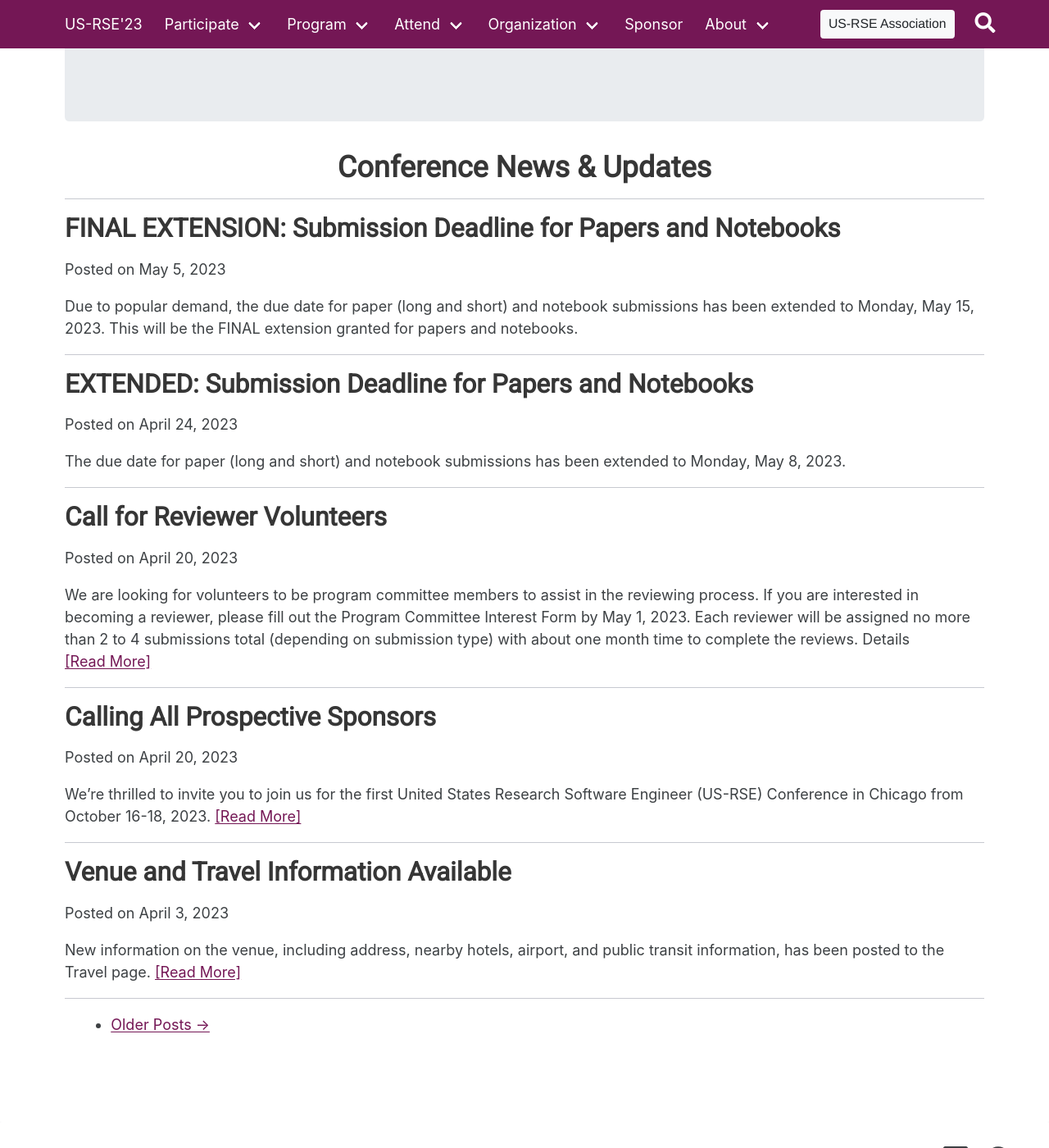
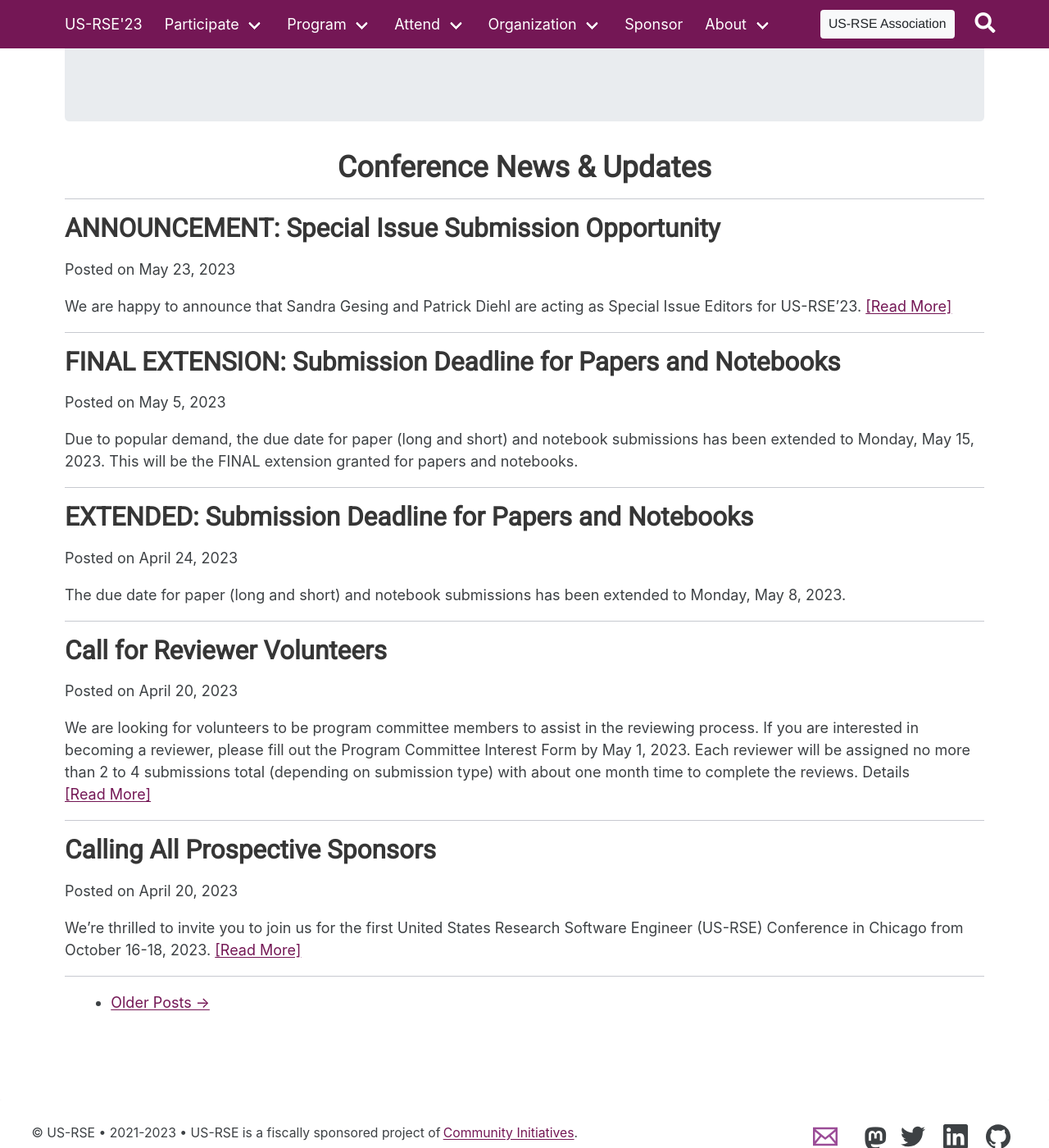
Before and after one commit to USRSE/usrse23, a Jekyll site: the page built from index.html, in a window 1280 px wide and 1400 px high, scrolled down 1686 px. Shown: the whole window at 82% size. Built offline with Jekyll 4.4.1, drawn with Linux system fonts in a browser that asks for light colours; the list of posts is cut into pages by our own code; a style sheet for code colours, icons or effects is not loaded.

Commit message:
Add special issue editors role and announcement

```diff
--- a/_data/menus/organization.yml
+++ b/_data/menus/organization.yml
@@ -12,6 +12,8 @@
       link: organization/technical/
     - name: Publication
       link: organization/publication/
+    - name: Special Issue Editors
+      link: organization/special-issue/
     - name: Sponsorship
       link: organization/sponsorship/
     - name: Student
--- a/_data/navigation.yml
+++ b/_data/navigation.yml
@@ -36,6 +36,8 @@
       link: organization/technical/
     - name: Publication
       link: organization/publication/
+    - name: Special Issue Editors
+      link: organization/special-issue/
     - name: Sponsorship
       link: organization/sponsorship/
     - name: Student
--- /dev/null
+++ b/_posts/2023-05-23-special-issue.md
@@ -0,0 +1,14 @@
+---
+layout: post
+title: "ANNOUNCEMENT: Special Issue Submission Opportunity"
+date: 2023-05-23
+tags:
+---
+
+We are happy to announce that Sandra Gesing and Patrick Diehl are acting as
+Special Issue Editors for US-RSE'23.
+
+They are looking into options to invite accepted and presented submissions to
+US-RSE'23 to submit to a special issue in a suitable journal post-conference.
+
+Authors of selected submissions will receive the invitation after the conference.
--- a/pages/organization/organization.md
+++ b/pages/organization/organization.md
@@ -28,6 +28,10 @@
 - Charles Ferenbaugh, Los Alamos National Laboratory
 - Torin White, University of Illinois at Chicago
 
+### Special Issue Editors
+- Patrick Diehl, Louisiana State University
+- Sandra Gesing, University of Illinois Discovery Partners Institute
+
 ### Sponsorship Chairs
 - Angela Herring, Los Alamos National Laboratory
 - Mahmood Shad, Harvard Research Computing, Harvard University
--- /dev/null
+++ b/pages/organization/special.md
@@ -0,0 +1,13 @@
+---
+layout: page
+title: Special Issue Editors
+description:
+menubar: organization
+permalink: organization/special-issue/
+set_last_modified: true
+---
+
+## Editors
+
+- Patrick Diehl, Louisiana State University
+- Sandra Gesing, University of Illinois Discovery Partners Institute
--- a/pages/participate/participate.md
+++ b/pages/participate/participate.md
@@ -46,6 +46,10 @@
 the proceedings. Instructions for camera-ready versions will be sent to authors
 of accepted submissions. All submission types will be published as open access
 in Zenodo.
+
+The Special Issue Editors are looking into options to invite accepted and presented submissions to
+US-RSE'23 to submit to a special issue in a suitable journal post-conference.
+Authors of selected submissions will receive the invitation after the conference.
 
 **Questions?** Contact the organizers: [usrsecon2023@easychair.org](mailto:usrsecon2023@easychair.org).
 
```
